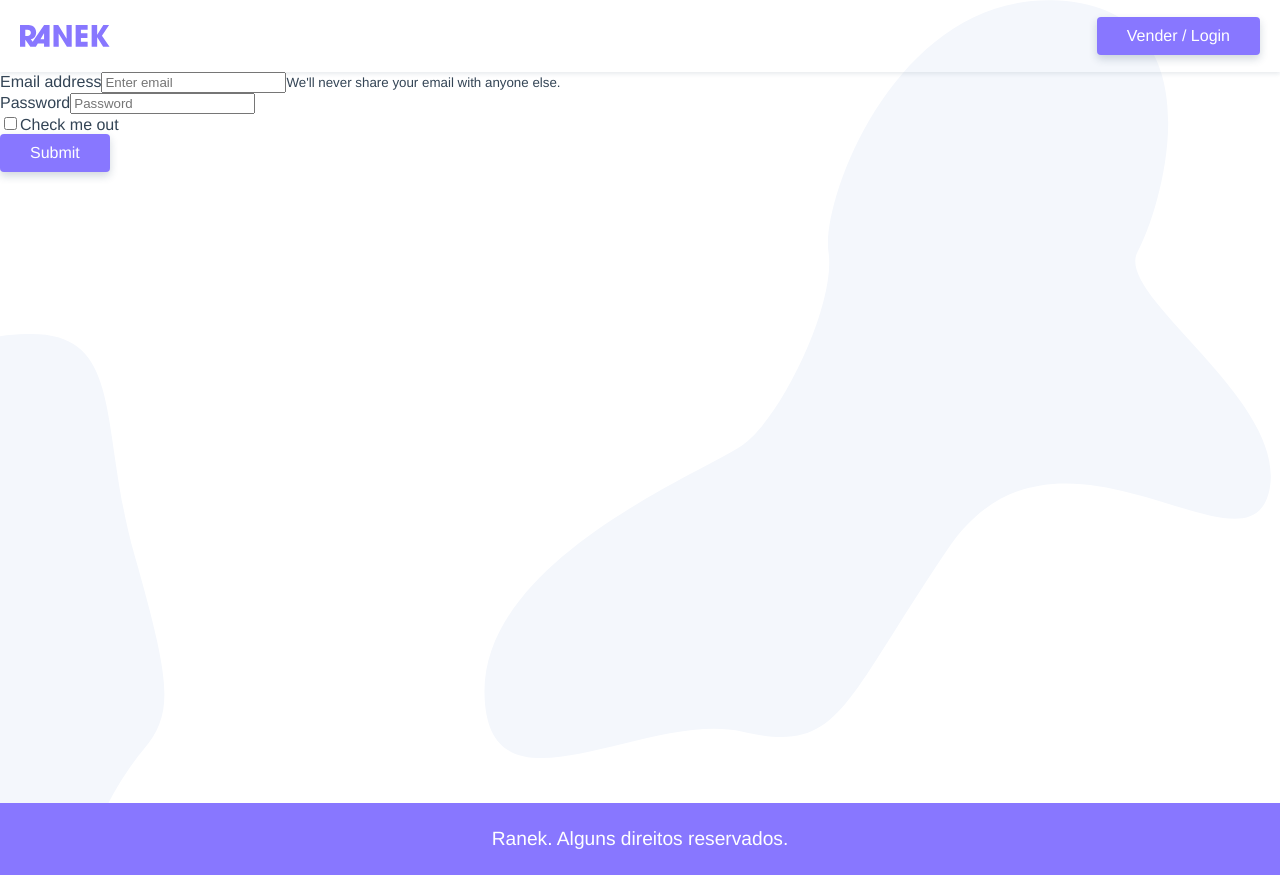
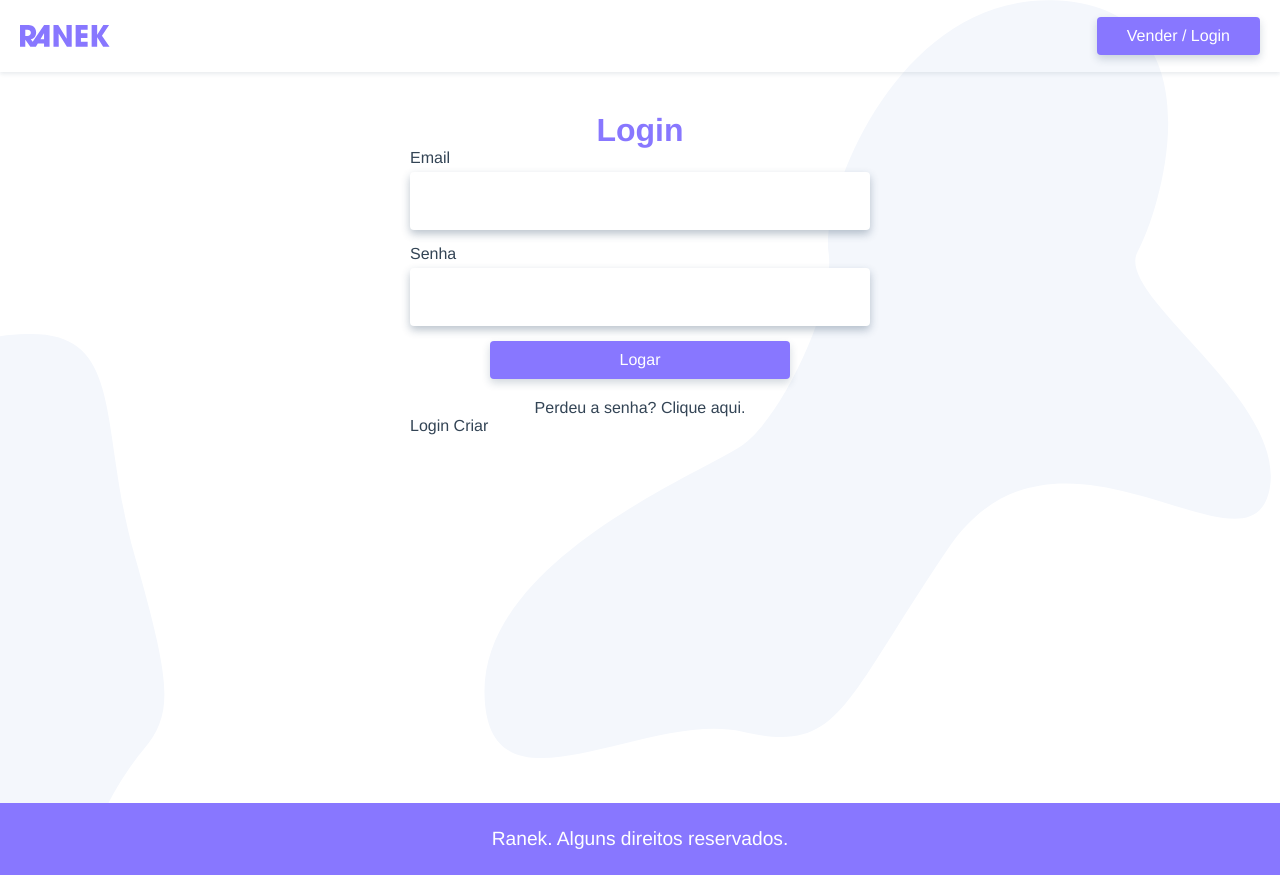
Before and after one commit to patricchubaca/Discovering-Js, a Vue app in the folder RanekCourse-Vue/: page /login in a window 1280 px wide. Built offline with nearby package versions, Linux system fonts and the light colour scheme.

Commit message:
Fim da eslização do componente Login

```diff
--- a/RanekCourse-Vue/src/App.vue
+++ b/RanekCourse-Vue/src/App.vue
@@ -55,6 +55,22 @@ img {
   display: block;
 }
 
+label {
+  margin-bottom: 5px;
+}
+
+input,
+textarea {
+  border-radius: 4px;
+  border: 1px solid white;
+  padding: 15px;
+  box-shadow: 0 4px 8px rgba(30, 60, 90, 0.1);
+  transition: all 0.3s;
+  font-size: 1rem;
+  font-family: "Avenir", Helvetica, Arial, sans-serif;
+  margin-bottom: 15px;
+}
+
 .btn {
   display: block;
   padding: 10px 30px;
--- /dev/null
+++ b/RanekCourse-Vue/src/components/LoginCriar.vue
@@ -0,0 +1,12 @@
+<template>
+  <p>Login Criar</p>
+</template>
+
+<script>
+export default {
+  name: "LoginCriar"
+};
+</script>
+
+<style>
+</style>
--- a/RanekCourse-Vue/src/views/Login.Vue
+++ b/RanekCourse-Vue/src/views/Login.Vue
@@ -1,40 +1,83 @@
 <template>
-  <section>
+  <section class="login">
+    <h1>Login</h1>
     <form>
-      <div class="form-group">
-        <label for="exampleInputEmail1">Email address</label>
-        <input
-          type="email"
-          class="form-control"
-          id="exampleInputEmail1"
-          aria-describedby="emailHelp"
-          placeholder="Enter email"
-        />
-        <small id="emailHelp" class="form-text text-muted"
-          >We'll never share your email with anyone else.</small
-        >
-      </div>
-      <div class="form-group">
-        <label for="exampleInputPassword1">Password</label>
-        <input
-          type="password"
-          class="form-control"
-          id="exampleInputPassword1"
-          placeholder="Password"
-        />
-      </div>
-      <div class="form-check">
-        <input type="checkbox" class="form-check-input" id="exampleCheck1" />
-        <label class="form-check-label" for="exampleCheck1">Check me out</label>
-      </div>
-      <button type="submit" class="btn btn-primary">Submit</button>
+      <label for="email">Email</label>
+      <input type="email" name="email" id="email" v-model="login.email">
+      <label for="senha">Senha</label>
+      <input type="password" name="senha" id="senha" v-model="login.senha">
+      <button class="btn" @click.prevent="logar">Logar</button>
     </form>
+    <p class="perdeu">
+      <a href="/" target="_blank">Perdeu a senha? Clique aqui.</a>
+    </p>
+    <LoginCriar/>
   </section>
 </template>
 
 <script>
-export default {};
+import LoginCriar from "@/components/LoginCriar.vue";
+
+export default {
+  name: "Login",
+  components: {
+    LoginCriar
+  },
+  data() {
+    return {
+      login: {
+        email: "",
+        senha: ""
+      }
+    };
+  },
+  methods: {
+    logar() {}
+  }
+};
 </script>
 
 <style scoped>
+.login {
+  max-width: 500px;
+  margin: 0 auto;
+  padding: 0 20px;
+}
+
+h1 {
+  text-align: center;
+  font-size: 2rem;
+  margin-top: 40px;
+  color: #87f;
+}
+
+form {
+  display: grid;
+}
+
+.btn {
+  width: 100%;
+  max-width: 300px;
+  margin-left: auto;
+  margin-right: auto;
+
+}
+
+.perdeu {
+  text-align: center;
+  margin: 20px auto 0 auto;
+}
+
+.perdeu a:hover {
+  color: #87f;
+  text-decoration: underline;
+}
+input{
+  width: 100%;
+  padding: 20px;
+  border: none;
+  border-radius: 4px;
+  box-shadow: 0 4px 8px rgba(30, 60, 90, 0.3);
+  transition: all 0.3s;
+}
 </style>
```
